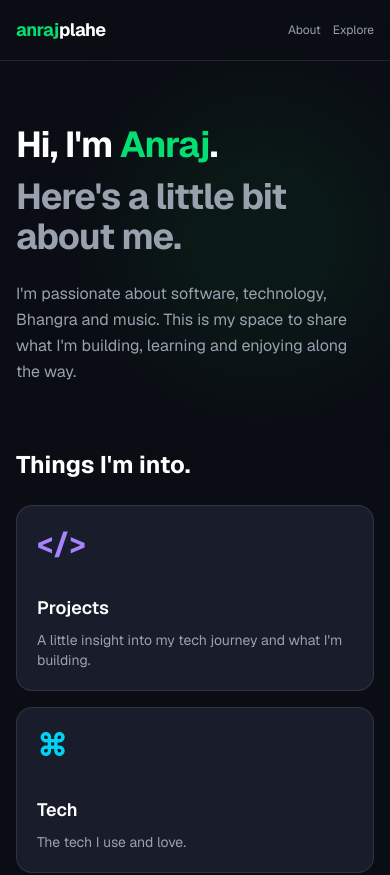
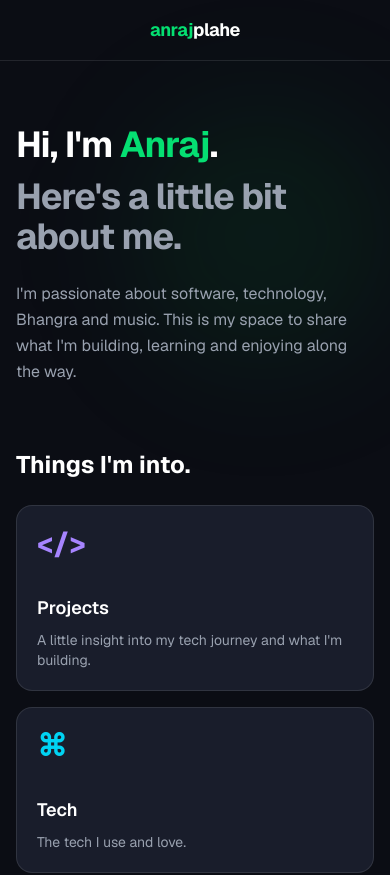
Before and after one commit to anrajplahe/anraj-website, a Next.js app: page / in a window 390 px wide. Shown: the top 875 px of the page. Built offline with nearby package versions, Linux system fonts and the light colour scheme.

Commit message:
Add responsive navigation to portfolio pages

```diff
--- a/src/components/Navbar.tsx
+++ b/src/components/Navbar.tsx
@@ -1,28 +1,96 @@
+
+"use client";
+
+import Link from "next/link";
+import { usePathname } from "next/navigation";
+
+// Navigation links for individual pages
+const sections = [
+  {
+    title: "Projects",
+    href: "/projects",
+    activeStyle:
+      "border-violet-400/50 bg-violet-400/10 text-violet-300",
+  },
+  {
+    title: "Tech",
+    href: "/tech",
+    activeStyle:
+      "border-cyan-400/50 bg-cyan-400/10 text-cyan-300",
+  },
+  {
+    title: "Bhangra",
+    href: "/bhangra",
+    activeStyle:
+      "border-yellow-400/50 bg-yellow-400/10 text-yellow-300",
+  },
+  {
+    title: "Guitar & Music",
+    href: "/music",
+    activeStyle:
+      "border-pink-400/50 bg-pink-400/10 text-pink-300",
+  },
+];
 
 export default function Navbar() {
+  const pathname = usePathname();
+  const isHomePage = pathname === "/";
+
   return (
     <header className="w-full border-b border-white/10 bg-[#0B0D14] text-white">
-      <nav className="mx-auto flex max-w-6xl items-center justify-between gap-3 px-4 py-4 sm:px-6 sm:py-6">
+      <nav
+        aria-label="Main navigation"
+        className={`mx-auto flex w-full max-w-6xl px-4 sm:px-6 ${
+          isHomePage
+            ? "items-center justify-center py-4 sm:py-6"
+            : "flex-col items-start gap-4 py-4 lg:flex-row lg:items-center lg:justify-between lg:gap-6"
+        }`}
+      >
+        {/* Website Logo */}
+        <Link
+          href="/"
+          aria-label="Anraj Plahe homepage"
+          className="shrink-0 text-lg font-bold tracking-tight transition-opacity hover:opacity-80 sm:text-2xl"
+        >
+          <span className="text-green-400">anraj</span>
+          <span className="text-white">plahe</span>
+        </Link>
 
-        {/* Website Logo */}
-        <a
-          href="/"
-          className="shrink-0 text-lg font-bold tracking-tight sm:text-2xl"
-        >
-          <span className="text-green-400">anraj</span>plahe
-        </a>
+        {/* Navigation buttons - hidden on homepage */}
+        {!isHomePage && (
+          <div className="w-full overflow-x-auto lg:ml-auto lg:w-auto">
+            <div className="flex w-max min-w-full items-center justify-end gap-2 lg:min-w-0">
+              {sections.map((section) => {
+                const isActive =
+                  pathname === section.href ||
+                  pathname.startsWith(`${section.href}/`);
 
-        {/* Navigation Links */}
-        <div className="flex items-center gap-3 text-xs text-gray-400 sm:gap-6 sm:text-sm">
-          <a href="/#about" className="transition hover:text-white">
-            About
-          </a>
-
-          <a href="/#interests" className="transition hover:text-white">
-            Explore
-          </a>
-        </div>
-
+                return (
+                  <Link
+                    key={section.href}
+                    href={section.href}
+                    aria-current={isActive ? "page" : undefined}
+                    className={`
+                      shrink-0 rounded-lg border
+                      px-4 py-2 text-sm font-medium
+                      transition-colors duration-200
+                      focus-visible:outline-2
+                      focus-visible:outline-offset-2
+                      focus-visible:outline-white
+                      ${
+                        isActive
+                          ? section.activeStyle
+                          : "border-white/10 bg-white/5 text-gray-300 hover:border-white/30 hover:bg-white/10 hover:text-white"
+                      }
+                    `}
+                  >
+                    {section.title}
+                  </Link>
+                );
+              })}
+            </div>
+          </div>
+        )}
       </nav>
     </header>
   );
```
